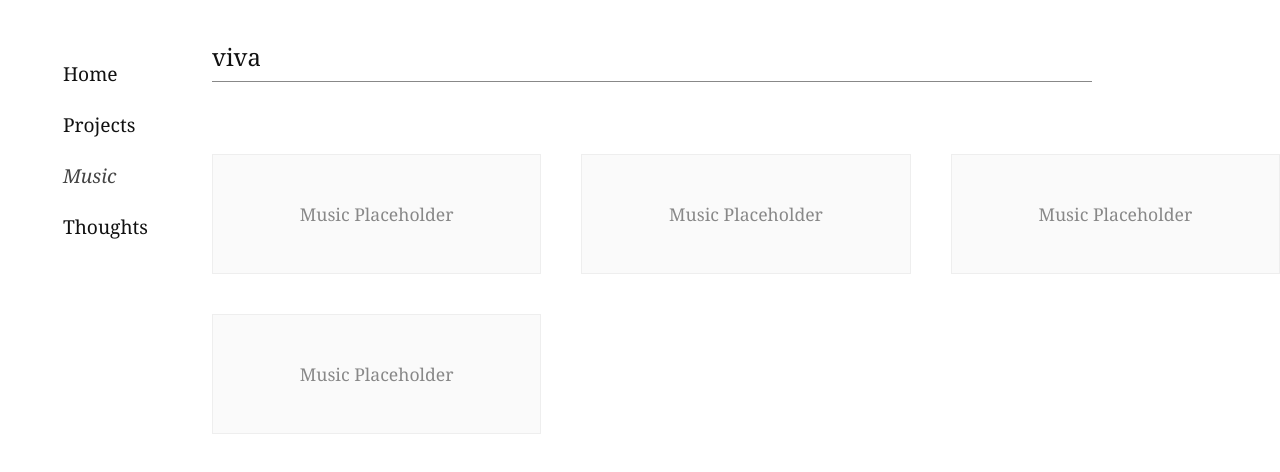
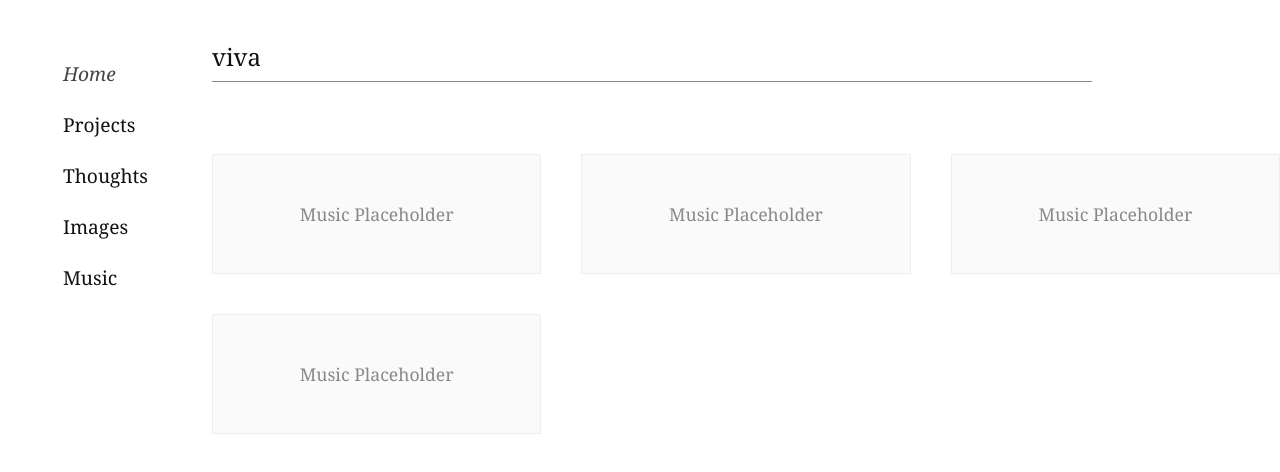
Before and after one commit to viva-naini/nominalism, a plain HTML site: page thoughts.html in a window 1280 px wide. Drawn offline with Linux system fonts and the light colour scheme.

Commit message:
Update thoughts.html

```diff
--- a/thoughts.html
+++ b/thoughts.html
@@ -10,10 +10,11 @@
   <div class="container">
     <aside class="sidebar">
       <nav class="nav">
-        <a href="index.html" class="nav-link">Home</a>
+        <a href="index.html" class="nav-link active">Home</a>
         <a href="projects.html" class="nav-link">Projects</a>
-        <a href="thoughts.html" class="nav-link active">Music</a>
-        <a href="images.html" class="nav-link">Thoughts</a>
+        <a href="thoughts.html" class="nav-link">Thoughts</a>
+        <a href="images.html" class="nav-link">Images</a>
+        <a href="music.html" class="nav-link">Music</a>
       </nav>
     </aside>
     <main class="main">
```
